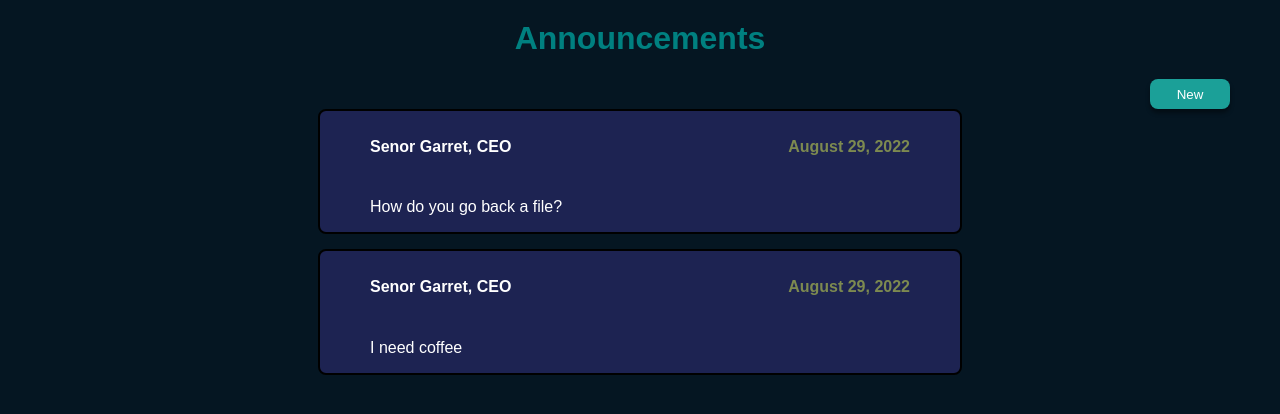
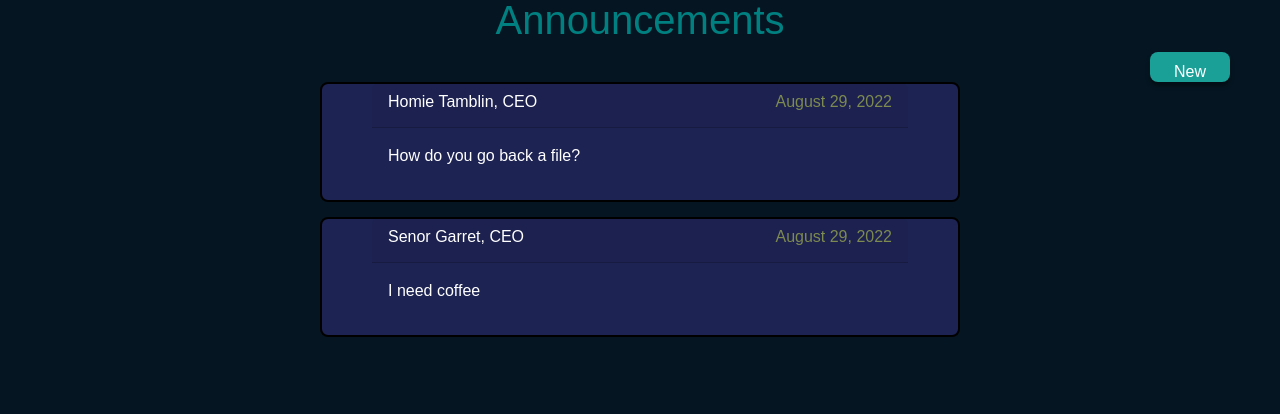
Before and after one commit to Gardego5/group-final-sprint-7, a React (Create React App) app in the folder client/: page /announcements in a window 1280 px wide. Shown: the part 338-752 px from the top of the page. Built offline with nearby package versions, Linux system fonts and the light colour scheme; the HTML template or start-up script is replaced by a standard one.

Commit message:
implemented mock calls for new announcement

```diff
--- a/client/package.json
+++ b/client/package.json
@@ -8,6 +8,7 @@
     "@testing-library/jest-dom": "^5.16.5",
     "@testing-library/react": "^13.3.0",
     "@testing-library/user-event": "^13.5.0",
+    "bootstrap": "^5.2.0",
     "formik": "^2.2.9",
     "react": "^18.2.0",
     "react-dom": "^18.2.0",
@@ -19,8 +20,7 @@
     "redux-thunk": "^2.4.1",
     "save": "^2.5.0",
     "styled-components": "^5.3.5",
-    "web-vitals": "^2.1.4",
-    "bootstrap": "^5.2.0"
+    "web-vitals": "^2.1.4"
   },
   "scripts": {
     "start": "react-scripts start",
--- a/client/src/components/AnnouncementCard/NewAButton.jsx
+++ /dev/null
@@ -1,7 +0,0 @@
-import BasicButton from '../ModalComponents/BasicButton';
-
-const NewAButton = () => {
-  return <BasicButton className="new-button">New</BasicButton>;
-};
-
-export default NewAButton;
--- a/client/src/components/Modals/CreateAnnouncement.jsx
+++ b/client/src/components/Modals/CreateAnnouncement.jsx
@@ -1,6 +1,7 @@
 import { useState } from "react";
 import { useDispatch } from "react-redux";
 import "bootstrap/dist/css/bootstrap.min.css";
+import BasicButton from "../ModalComponents/BasicButton";
 import {
   Button,
   Modal,
@@ -11,26 +12,37 @@ import {
 } from "reactstrap";
 import { Formik, Field, Form } from "formik";
 
-const CreateAnnouncement = ({ posterName }) => {
+const CreateAnnouncement = (props) => {
+  // useState hooks
   const [modalOpen, setModalOpen] = useState(false);
+  const [announcement, setAnnouncement] = useState({});
 
-  const dispatch = useDispatch();
+  // helper functions
   const toggle = () => setModalOpen(!modalOpen);
+
   const handleSubmit = (values) => {
+    // use value of input to set announcement body
+    // API call to save new post to database
     const announcement = {
-      posterName: posterName,
+      firstName: props.firstName,
+      lastName: props.lastName,
+      title: props.title,
       postText: values.postText,
-      date: new Date(Date.now()).toISOString(), //create a new [Date] object and set it to the time the form was submitted
+      date: new Date(Date.now()).toDateString(), //create a new [Date] object and set it to the time the form was submitted
     };
 
+    setAnnouncement(announcement);
+
+    // const dispatch = useDispatch();
     // dispatch(postAnnouncement(announcement)); // dispatch the action to update the state of the component
     // setModalOpen(false); //when submitted the modal closes as the [modalOpen] is set to [false] by the [useState]/[setModalOpen]
   };
+  console.log(announcement);
   return (
     <>
-      <Button outline onClick={() => setModalOpen(true)}>
-        Add Announcement
-      </Button>
+      <BasicButton outline onClick={() => setModalOpen(true)}>
+        New
+      </BasicButton>
       <Modal isOpen={modalOpen} toggle={toggle}>
         <ModalHeader>
           Add Announcement
--- a/client/src/pages/Announcements/Announcements.jsx
+++ b/client/src/pages/Announcements/Announcements.jsx
@@ -1,6 +1,5 @@
 // imports
 import AnnouncementCard from "../../components/AnnouncementCard/AnnouncementCard";
-import NewAButton from "../../components/AnnouncementCard/NewAButton";
 import {
   StyledTitle,
   ButtonDiv,
@@ -9,11 +8,12 @@ import {
 } from "./Announcements.module";
 import { useState } from "react";
 import NavBar from './../../components/NavBar';
+import CreateAnnouncement from './../../components/Modals/CreateAnnouncement';
 
 const defaultPost = [
   {
     postId: 1,
-    username: "Senor Garret",
+    username: "Homie Tamblin",
     title: "CEO",
     postDate: "August 29, 2022",
     userPost: "How do you go back a file?",
@@ -28,7 +28,27 @@ const defaultPost = [
 ];
 
 const Announcements = () => {
-  const [posts, setPost] = useState(defaultPost);
+  // hook for posts
+  const [posts, setPosts] = useState(defaultPost);
+  const [currentUser, setCurrentUser] = useState(getUser())
+
+  //---------- helper functions ----------------//
+
+  // useEffect hook to load all posts from datase
+  // API call get all posts inside
+
+  function getUser() {
+    // API call to get currentUser
+    // mock response
+    const currentUser = {
+      userId: 1,
+      firstName: "Jesus",
+      lastName: "Milan",
+      title: "Worker",
+    }
+    // set current user to response
+    return currentUser;
+  }
 
   return (
     <>
@@ -36,7 +56,7 @@ const Announcements = () => {
     <AnnsDiv>
       <StyledTitle>Announcements</StyledTitle>
       <ButtonDiv>
-        <NewAButton />
+        <CreateAnnouncement firstName={currentUser.firstName} lastName={currentUser.lastName} title={currentUser.title}/>
       </ButtonDiv>
       <AnnCardDiv>
         {posts.map(({ postId, username, title, postDate, userPost }) => (
```
Also changed, not shown: client/src/pages/Announcements/NewAnnouncement.jsx (added).
